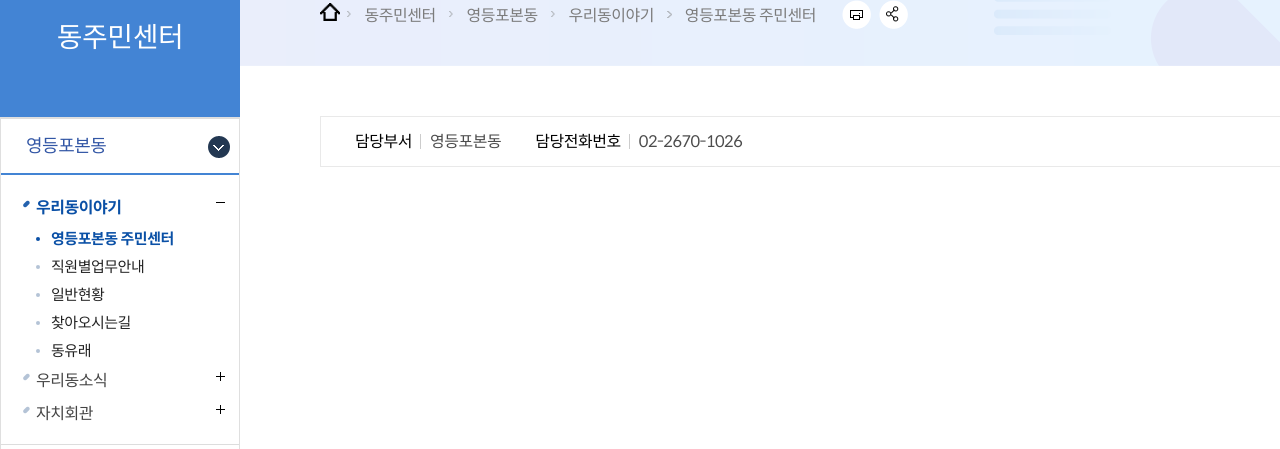
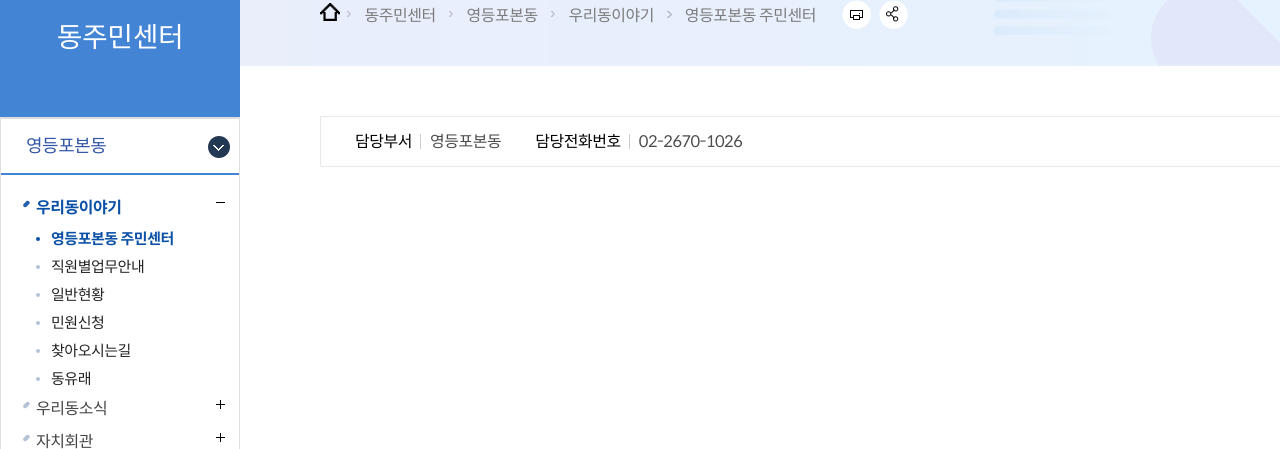
Before and after one commit to superlucky24/ydpb, a plain HTML site: page sidemenu_layout.html in a window 1280 px wide. Shown: the part 351-800 px from the top of the page. Drawn offline with nearby package versions, Linux system fonts and the light colour scheme; files whose address does not match are found by name; a web font is replaced by a local one.

Commit message:
사이드메뉴 민원신청 추가

```diff
--- a/sidemenu_layout.html
+++ b/sidemenu_layout.html
@@ -52,6 +52,7 @@
                                             <li class="side_active"><a href="/ydpb/index.html">영등포본동 주민센터</a></li>
                                             <li><a href="#">직원별업무안내</a></li>
                                             <li><a href="/ydpb/sub/status.html">일반현황</a></li>
+                                            <li><a href="/ydpb/sub/civil_complaint_list.html">민원신청</a></li>
                                             <li><a href="/ydpb/sub/location.html">찾아오시는길</a></li>
                                             <li><a href="#">동유래</a></li>
                                         </ul>
```
